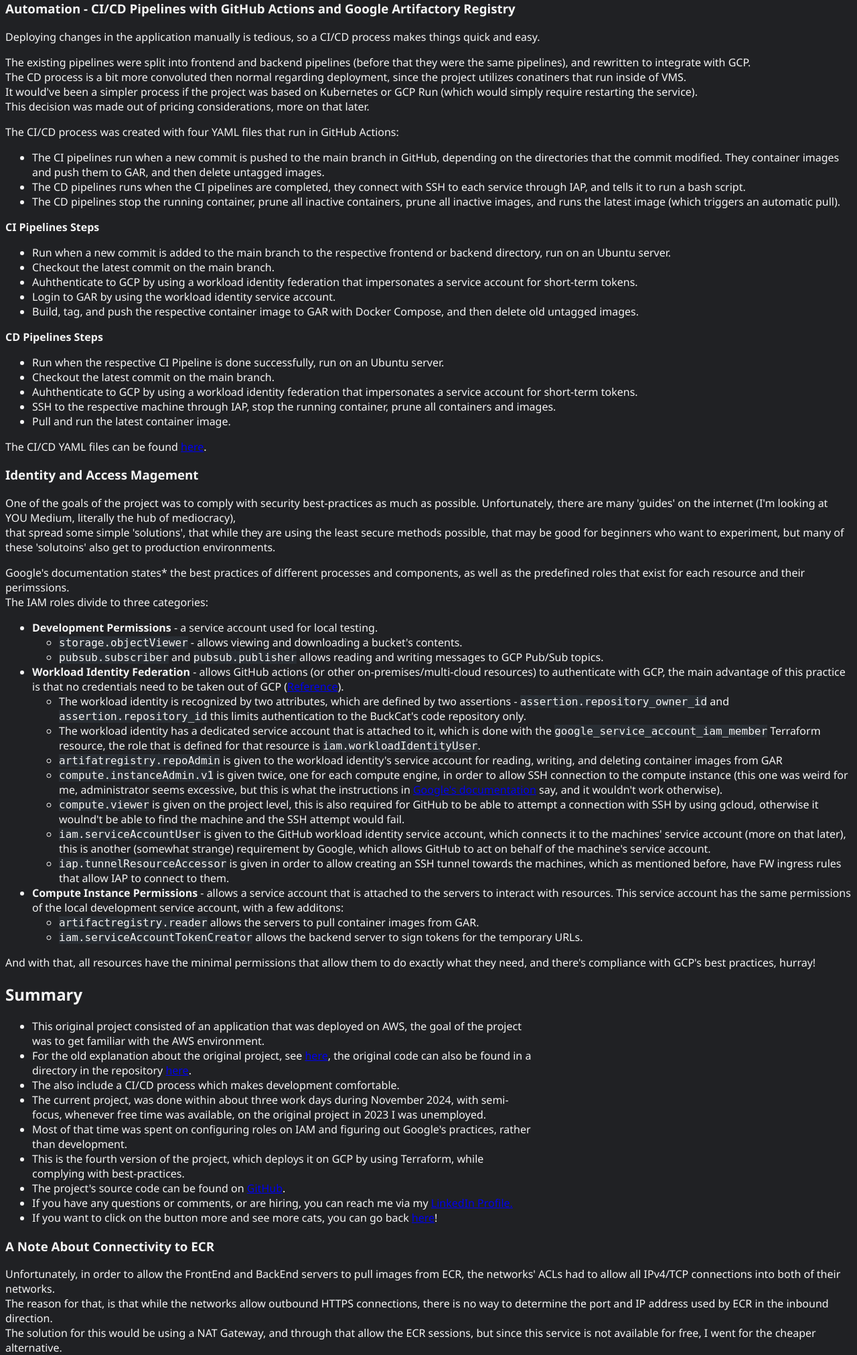
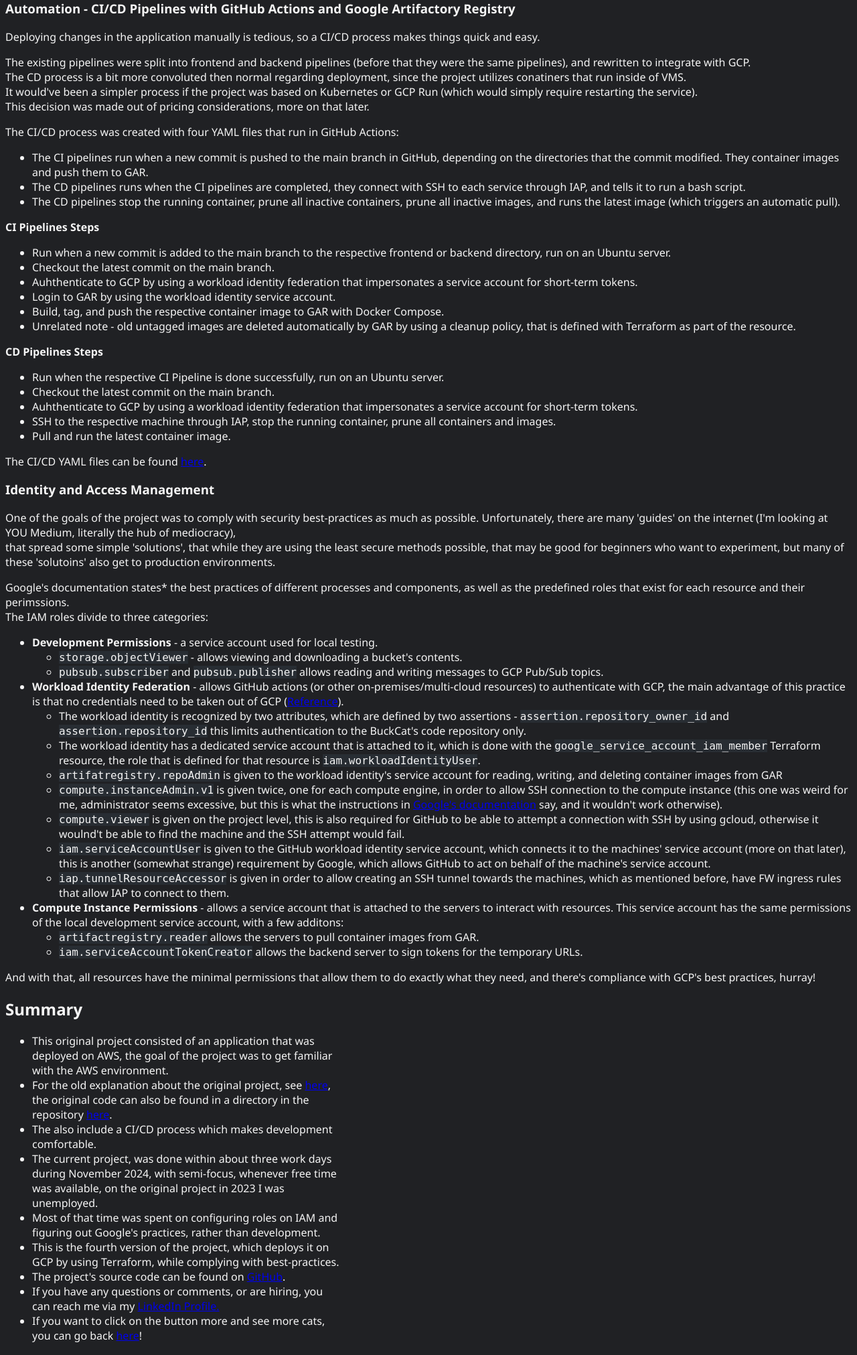
Before and after one commit to NoamVH/BuckCat, a Flask app: page /gcp-explanation in a window 1280 px wide. Shown: the part 1993-4016 px from the top of the page at 67% size. Run offline with Flask 3, Linux system fonts and the light colour scheme.

Commit message:
Added Cleanup {olicy to GAR and Removed it from the CI Pipelines (#20)
* Added Cleanup {olicy to GAR and Removed it from the CI Pipelines

* Added unsaved content

```diff
--- a/Frontend/templates/explanation-gcp.html
+++ b/Frontend/templates/explanation-gcp.html
@@ -97,7 +97,7 @@
                     A Deeper Dive
                 </h3>
             </div>
-            <div>
+            <div id="A Deeper Dive">
                 <p>
                     Now it's possible to look into each component indvidually, let's use this table:
                 </p>
@@ -137,7 +137,7 @@
                         Automation - CI/CD Pipelines with GitHub Actions and Google Artifactory Registry
                     </h3>
                 </div>
-                <div>
+                <div id="Automation">
                     <p>
                         Deploying changes in the application manually is tedious, so a CI/CD process makes things quick and easy.
                     </p>
@@ -150,7 +150,7 @@
                     <p>
                         The CI/CD process was created with four YAML files that run in GitHub Actions:<br>
                         <ul>
-                            <li>The CI pipelines run when a new commit is pushed to the main branch in GitHub, depending on the directories that the commit modified. They container images and push them to GAR, and then delete untagged images.</li>
+                            <li>The CI pipelines run when a new commit is pushed to the main branch in GitHub, depending on the directories that the commit modified. They container images and push them to GAR.</li>
                             <li>The CD pipelines runs when the CI pipelines are completed, they connect with SSH to each service through IAP, and tells it to run a bash script.</li>
                             <li>The CD pipelines stop the running container, prune all inactive containers, prune all inactive images, and runs the latest image (which triggers an automatic pull).</li>
                         </ul>
@@ -162,7 +162,8 @@
                             <li>Checkout the latest commit on the main branch.</li>
                             <li>Auhthenticate to GCP by using a workload identity federation that impersonates a service account for short-term tokens.</li>
                             <li>Login to GAR by using the workload identity service account.</li>
-                            <li>Build, tag, and push the respective container image to GAR with Docker Compose, and then delete old untagged images.</li>
+                            <li>Build, tag, and push the respective container image to GAR with Docker Compose.</li>
+                            <li>Unrelated note - old untagged images are deleted automatically by GAR by using a cleanup policy, that is defined with Terraform as part of the resource.</li>
                         </ul>
                     </p>
                     <p>
@@ -181,10 +182,10 @@
                 </div>
                 <div>
                     <h3>
-                        Identity and Access Magement
+                        Identity and Access Management
                     </h3>
                 </div>
-                <div>
+                <div id="Identity and Access Magement">
                     <p>
                         One of the goals of the project was to comply with security best-practices as much as possible. Unfortunately, there are many 'guides' on the internet (I'm looking at YOU Medium, literally the hub of mediocracy),<br>
                         that spread some simple 'solutions', that while they are using the least secure methods possible, that may be good for beginners who want to experiment, but many of these 'solutoins' also get to production environments.
@@ -224,7 +225,7 @@
                     Summary
                 </h2>
             </div>
-            <div>
+            <div id="Summary">
                 <p>
                     <ul>
                         <li>This original project consisted of an application that was deployed on AWS, the goal of the project was to get familiar with the AWS environment.</li>
@@ -242,20 +243,12 @@
         </div>
         <div>
             <h3>
-                A Note About Connectivity to ECR
+                Final Thoughts
             </h3>
         </div>
         <div>
             <p>
-                Unfortunately, in order to allow the FrontEnd and BackEnd servers to pull images from ECR, the networks' ACLs had to allow all IPv4/TCP connections into both of their networks.<br>
-                The reason for that, is that while the networks allow outbound HTTPS connections, there is no way to determine the port and IP address used by ECR in the inbound direction.<br>
-                The solution for this would be using a NAT Gateway, and through that allow the ECR sessions, but since this service is not available for free, I went for the cheaper alternative.
-            </p>
-            <p>
-                However, out of curiosity, network service endpoints were deployed for ECR reachability, and those were connected to the instances' security groups, so while the networks themselves are open to the internet (at least for IPv4/TCP reachability),
-                the instances themselves are not, so the main premise of the networking in this project remains somewhat intact.<br>
-                Service endpoints do cost money to use as well, but at a lower price than NAT gateways ($0.012/HR per VPC endpoint per AZ, whilst a NAT gateway goes for $0.052/HR per gateway).<br>
-                There are two endpoints for the FrontEnd server (one for ECR API and one for ECR DKR), and three endpoints for the BackEnd server (ECR API, ECR DKR, and S3 reachability), which results in a total of $0.06/HR.
+                TBD.
             </p>
         </div>
     </div>
@@ -265,7 +258,7 @@
                     Acknowledgement
                 </h2>
             </div>
-            <div>
+            <div id="Acknowledgement">
                 <p>
                     I would like to thank:
                 </p>
```
Also changed, not shown: .github/workflows/ci-backend.yaml, .github/workflows/ci-frontend.yaml, 1 other file.
